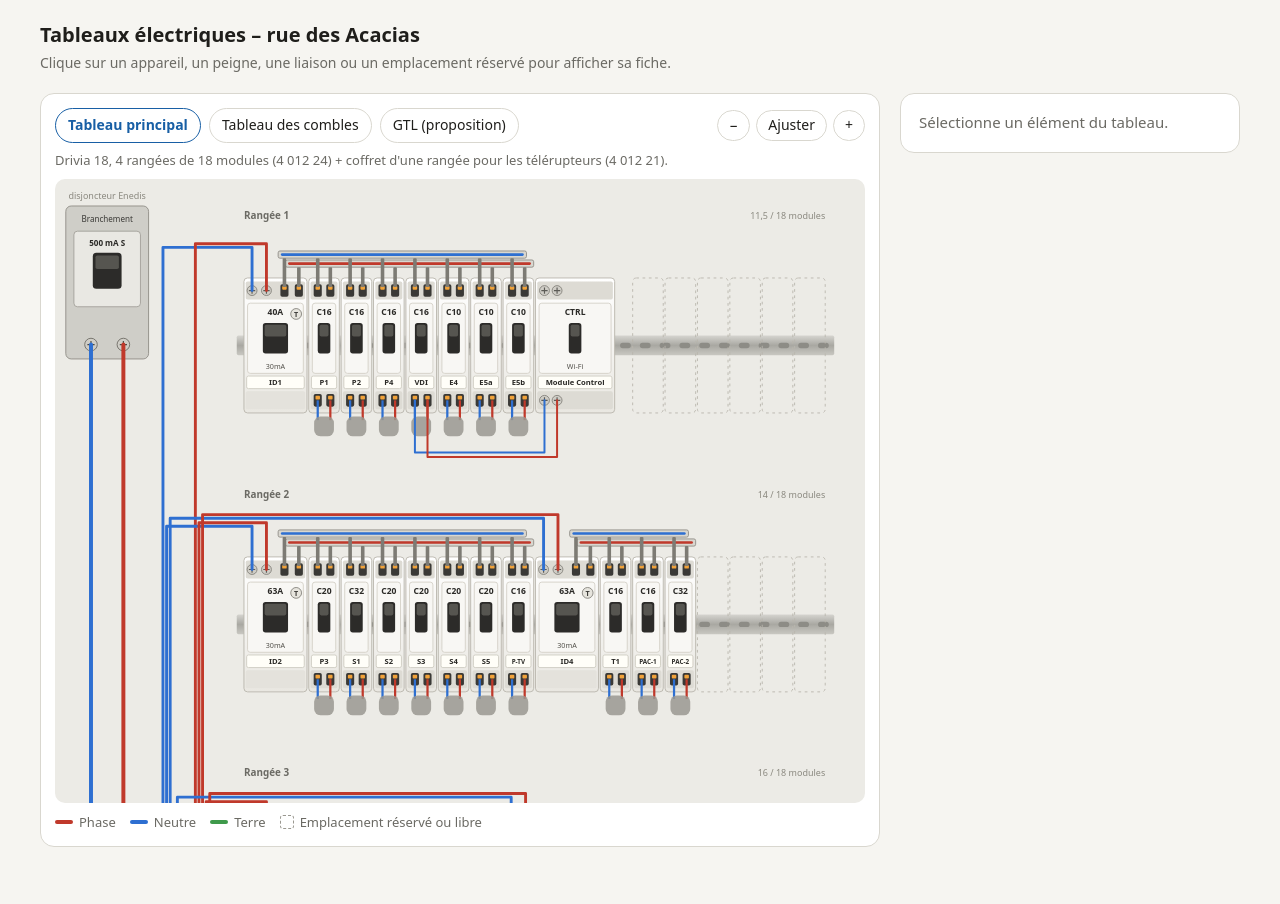
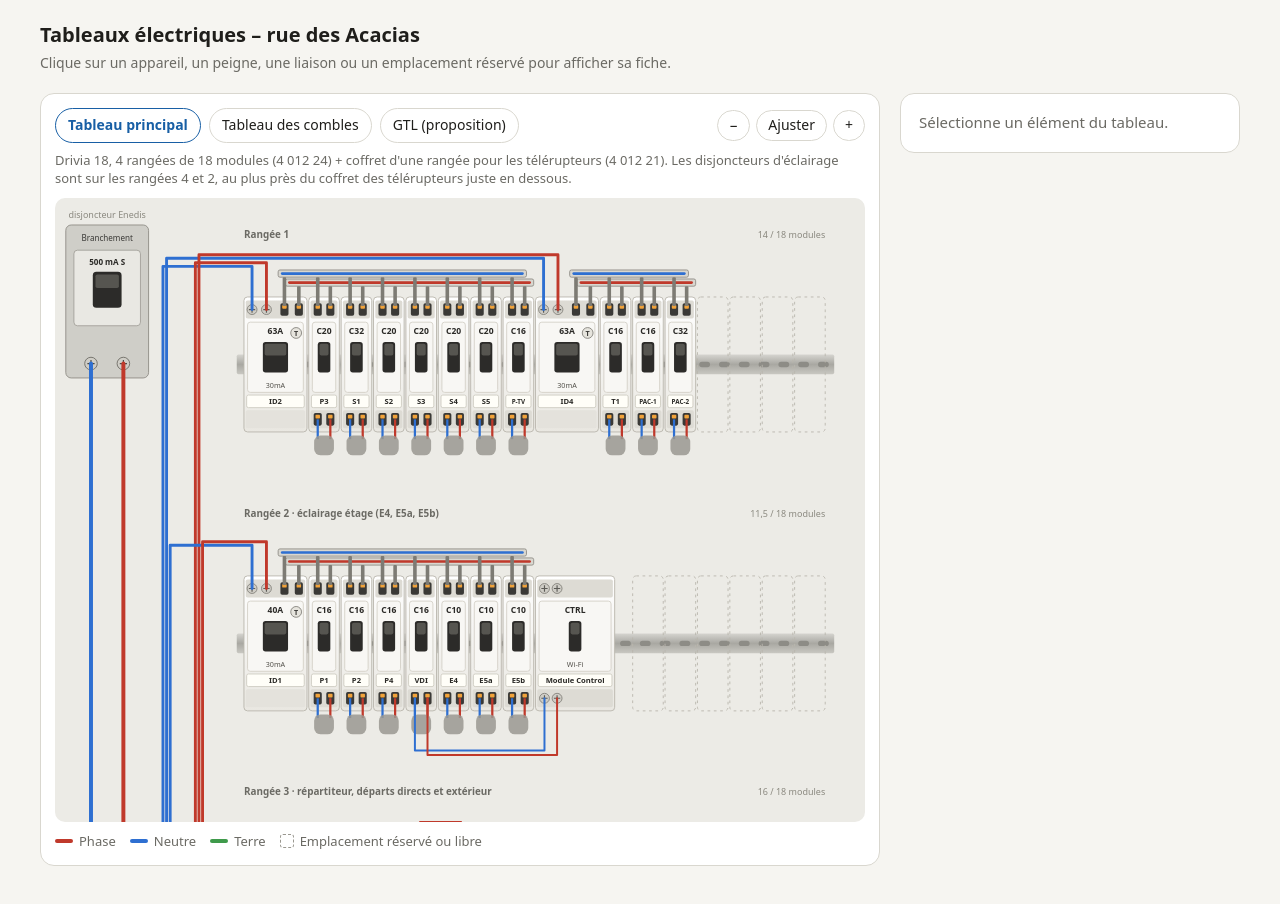
Before and after one commit to Jimbo-77/tableau-electrique-acacias, a plain HTML site: page index.html in a window 1280 px wide. Drawn offline with Linux system fonts and the light colour scheme.

Commit message:
Tableau principal : rangées réorganisées, éclairage RDC en rangée 4 et éclairage étage en rangée 2 près des télérupteurs, répartiteur et parafoudre en rangée 3
Co-Authored-By: Claude Opus 5.5 <noreply@anthropic.com>
Claude-Session: https://claude.ai/code/session_01KKzd9tPrzbZ1FTXF3yM5RX

```diff
--- a/index.html
+++ b/index.html
@@ -140,11 +140,11 @@ const E = {
     ref: "Legrand 4 004 02",
     infos: [["Arrivée", "6 à 16 mm² souple (10 à 25 mm² rigide)"], ["Départs", "1,5 à 10 mm² souple, bornes à vis"], ["Utilisés", "8 départs sur 9 (parafoudre, 5 interrupteurs différentiels, départ des combles TD-C, disjoncteur de la borne). ID-EXT est alimenté par peigne à travers le parafoudre"]],
     usage: "Reçoit la phase et le neutre du disjoncteur de branchement et les redistribue en fil souple 10 mm² vers le parafoudre et l'arrivée (en haut, à vis) de chaque interrupteur différentiel.",
-    note: "Préféré au peigne vertical VX³ (4 050 02) : celui-ci est limité à 12 kVA et n'alimente qu'un appareil par rangée, alors que les rangées 1 à 3 ont 2 ou 3 têtes de groupe. 1 départ reste libre pour une évolution." },
+    note: "Préféré au peigne vertical VX³ (4 050 02) : celui-ci est limité à 12 kVA et n'alimente qu'un appareil par rangée, alors que les rangées 1, 2 et 4 ont 1 ou 2 têtes de groupe. 1 départ reste libre pour une évolution." },
   SPD: { kind: "spd", n: 2, rating: ["SPD", "T2+T3"], nom: "Parafoudre", type: "Parafoudre type 2+3, 1P+N",
     ref: "Legrand 0 039 51", appareil: "Protection de déconnexion intégrée",
     usage: "Protège l'installation contre les surtensions (foudre, manœuvres sur le réseau).",
-    note: "Liaisons phase, neutre et terre les plus courtes possible : moins de 50 cm au total. D'où sa place en rangée 4, juste à côté du répartiteur qui l'alimente et au plus près du bornier de terre." },
+    note: "Liaisons phase, neutre et terre les plus courtes possible : moins de 50 cm au total. D'où sa place en rangée 3, juste à côté du répartiteur qui l'alimente, avec le bornier de terre fixé en bas du coffret, sous la rangée 4 : la liaison de terre reste courte." },
 
   ID1: id(40, "ID1 – Prises RDC et éclairage étage"),
   P1: dj(16, "P1 – Prises séjour", ["8 prises du séjour"]),
@@ -191,7 +191,7 @@ const E = {
     section: "10 mm² (prêt pour 7,4 kW, avec alors un disjoncteur 40 A et une autre borne)",
     infos: [["Repère sur le schéma Legrand", "Q2"], ["Intégré à la borne", "Q1 : interrupteur différentiel 4 115 54 (bornes 1 × 10 mm² max) ; KM1 : bobine à émission 4 062 76, commandée par C1 / C2 ; détection 6 mA DC"], ["Réglage de la borne", "16 A en usine, non modifiable"]],
     usage: "Seul appareil de la borne à installer au tableau : il protège la ligne contre les surcharges et les courts-circuits.",
-    note: "Pas de différentiel 30 mA au tableau : il est dans la borne (guide installateur Legrand PRT224003). Placé en rangée 4 avec TD-C, à côté du répartiteur qui les alimente directement : ses bornes à vis reçoivent le fil souple 10 mm². Schéma de raccordement Legrand LE14647AA/08." }),
+    note: "Pas de différentiel 30 mA au tableau : il est dans la borne (guide installateur Legrand PRT224003). Placé en rangée 3 avec TD-C, à côté du répartiteur qui les alimente directement : ses bornes à vis reçoivent le fil souple 10 mm². Schéma de raccordement Legrand LE14647AA/08." }),
 
   TL19: tl("Sous meubles hauts", "E3B"),
 
@@ -215,7 +215,7 @@ const E = {
     usage: "Commande l'éclairage du jardin, à la place d'un télérupteur. Placé à côté du disjoncteur E-EXT qui l'alimente.",
     note: "Déjà en ta possession. Le neutre ne doit jamais être câblé sur C1 ou C2. Protection en amont ≤ 20 A : le disjoncteur E-EXT 10 A convient. Pilotage par les commandes sans fil non décrit dans la notice : à tester à la mise en service." },
 
-  /* ---------- Extérieur (rangée 4) ---------- */
+  /* ---------- Extérieur (rangée 3) ---------- */
   IDEXT: id(63, "ID-EXT – Circuits extérieurs", { via: "SPD",
     usage: "Différentiel 30 mA réservé à l'extérieur. Un défaut dehors (humidité) ne coupe que l'extérieur : frigo, réseau et domotique restent alimentés.",
     note: "Obligatoire dès qu'un circuit alimente du matériel non fixé au bâtiment (chalet, bornes ou spots de jardin, prise sur potelet). 63 A pour encaisser le futur départ du chalet." }),
@@ -297,13 +297,13 @@ const LABEL = { PTV: "P-TV", E1A: "E1a", E1B: "E1b", E2A: "E2a", E2B: "E2b", E3A
 const PANELS = {
   principal: {
     titre: "Tableau principal",
-    resume: "Drivia 18, 4 rangées de 18 modules (4 012 24) + coffret d'une rangée pour les télérupteurs (4 012 21).",
+    resume: "Drivia 18, 4 rangées de 18 modules (4 012 24) + coffret d'une rangée pour les télérupteurs (4 012 21). Les disjoncteurs d'éclairage sont sur les rangées 4 et 2, au plus près du coffret des télérupteurs juste en dessous.",
     source: "AGCP", modules: 18,
     rows: [
-      { label: "Rangée 1", items: ["ID1", "P1", "P2", "P4", "VDI", "E4", "E5A", "E5B", "MCTRL"] },
-      { label: "Rangée 2", items: ["ID2", "P3", "S1", "S2", "S3", "S4", "S5", "PTV", "ID4", "T1", "PAC1", "PAC2"] },
-      { label: "Rangée 3", items: ["ID3", "E1A", "E1B", "E2A", "E2B", "VR", "VMC", "ID5", "P5", "P6", "P7", "SS", "E3A", "E3B"] },
-      { label: "Rangée 4 · répartiteur, départs directs et extérieur", items: ["REPART", "SPD", "IDEXT", "EEXT", "PEXT", "CHALET", "CT20", "TDC", "DJVE"] },
+      { label: "Rangée 1", items: ["ID2", "P3", "S1", "S2", "S3", "S4", "S5", "PTV", "ID4", "T1", "PAC1", "PAC2"] },
+      { label: "Rangée 2 · éclairage étage (E4, E5a, E5b)", items: ["ID1", "P1", "P2", "P4", "VDI", "E4", "E5A", "E5B", "MCTRL"] },
+      { label: "Rangée 3 · répartiteur, départs directs et extérieur", items: ["REPART", "SPD", "IDEXT", "EEXT", "PEXT", "CHALET", "CT20", "TDC", "DJVE"] },
+      { label: "Rangée 4 · éclairage RDC (E1a à E3b), au plus près des télérupteurs", items: ["ID3", "E1A", "E1B", "E2A", "E2B", "VR", "VMC", "ID5", "P5", "P6", "P7", "SS", "E3A", "E3B"] },
       { label: "Coffret 1 rangée · télérupteurs connectés", items: ["TL1","TL2","TL3","TL4","TL5","TL6","TL7","TL8","TL9","TL11","TL12","TL13","TL14","TL15","TL16","TL17","TL18","TL19"] }
     ]
   },
```
Also changed, not shown: 1 other file.
